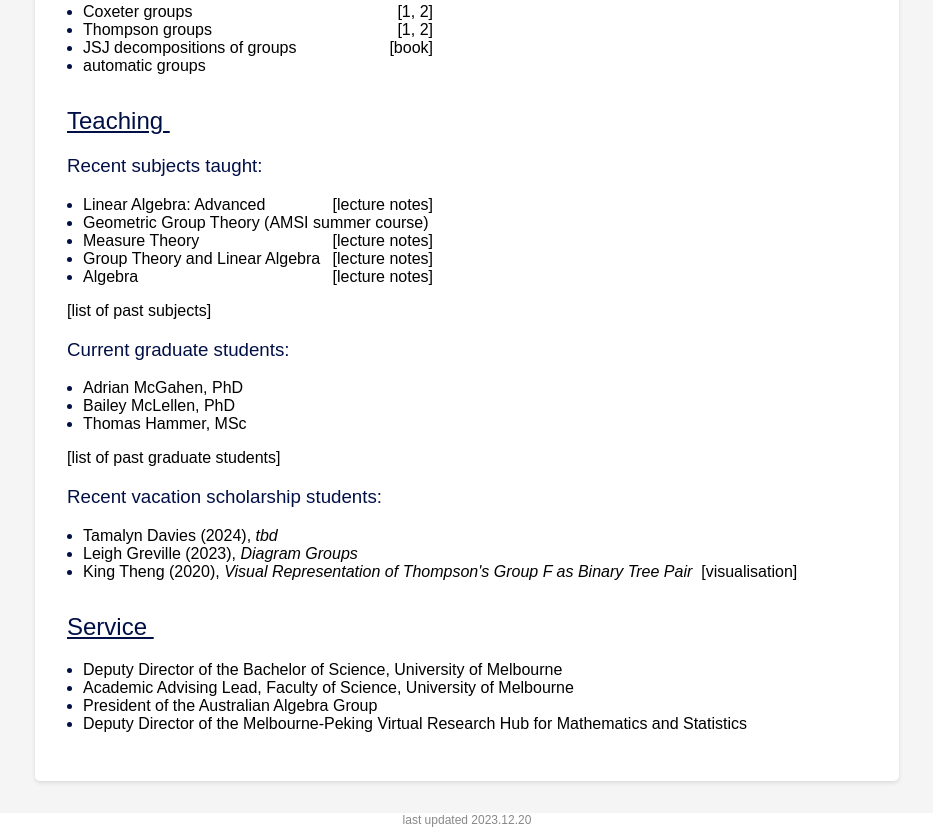
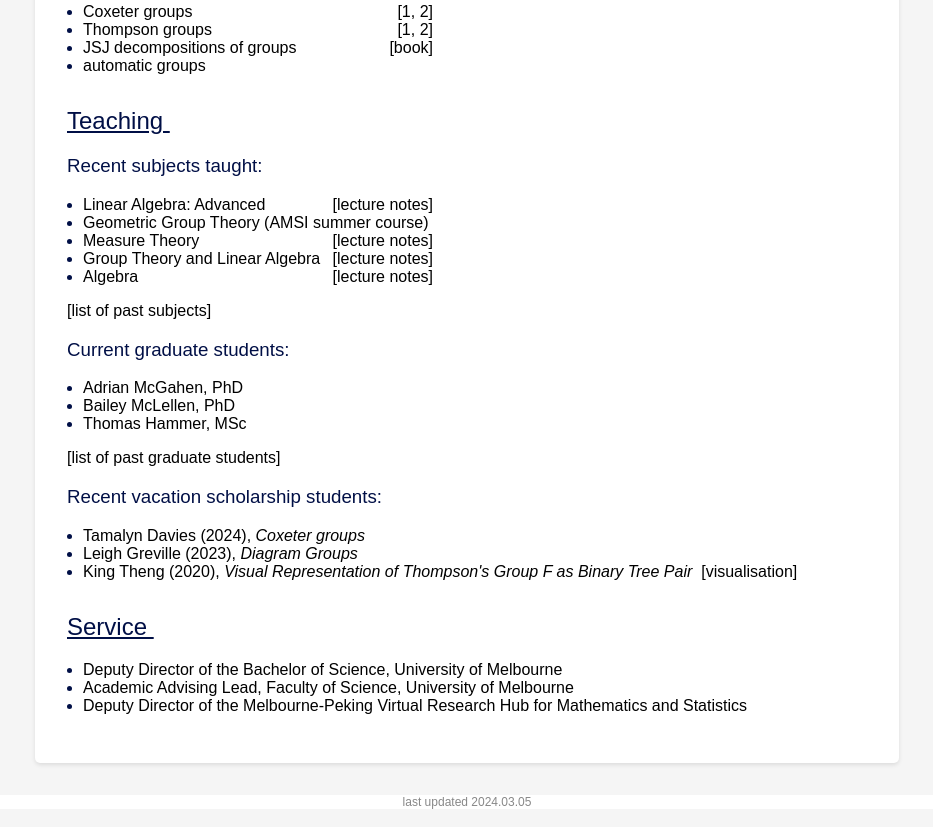
Before and after one commit to lawrencereeves/lawrencereeves.github.io, a plain HTML site: page index.html in a window 1280 px wide. Shown: the part 568-1395 px from the top of the page, without its empty margins (173-1106 px from the left). Drawn offline with Linux system fonts and the light colour scheme.

Commit message:
Update index.html

```diff
--- a/index.html
+++ b/index.html
@@ -183,7 +183,7 @@
 		[<a href="students.html">list of past graduate students</a>]
 	  <h3>Recent vacation scholarship students:</h3>
         <ul>
-            <li>Tamalyn Davies (2024), <em>tbd</em></li>
+            <li>Tamalyn Davies (2024), <em>Coxeter groups</em></li>
           <li>Leigh Greville (2023), <em>Diagram Groups</em></li>
           <li>King Theng (2020),&nbsp;<em>Visual Representation of Thompson's Group F as Binary Tree Pair&nbsp;</em> [<a href="https://thunderamental.github.io/ThompsonGroup/" target="_blank">visualisation</a>]</li>
         </ul>
@@ -192,12 +192,11 @@
         <ul>
           <li>Deputy Director of the Bachelor of Science, University of Melbourne</li>
             <li>Academic Advising Lead, Faculty of Science, University of Melbourne</li>
-          <li>President of the <a href="https://austalg.ltumathstats.com/" target="_blank">Australian Algebra Group</a></li>
             <li>Deputy Director of the <a href="https://mprhms.ms.unimelb.edu.au/" target="_blank">Melbourne-Peking Virtual Research Hub for Mathematics and Statistics</a></li>
       </ul>
 </div>
 	<div class="datestamp">
-      last updated 2023.12.20
+      last updated 2024.03.05
           <!-- Update with the current date -->
     </div>
 </body>
```
